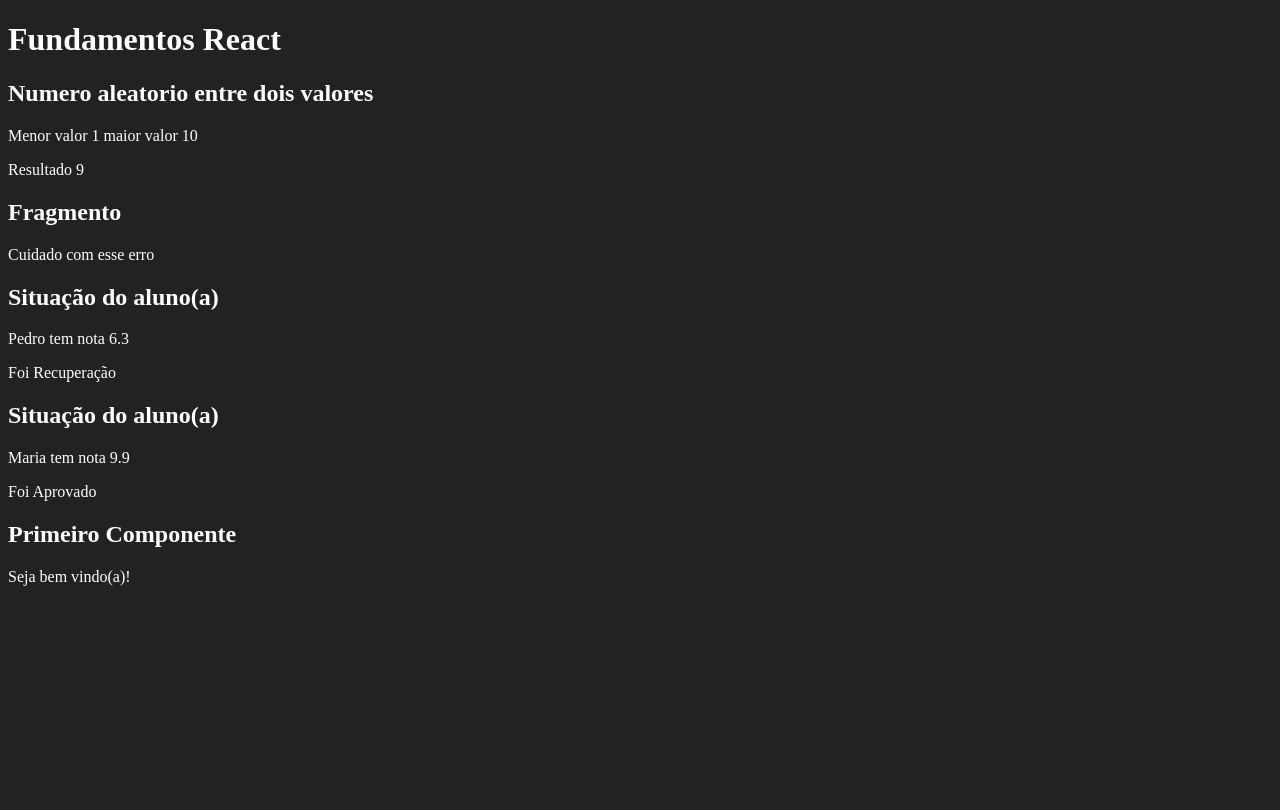
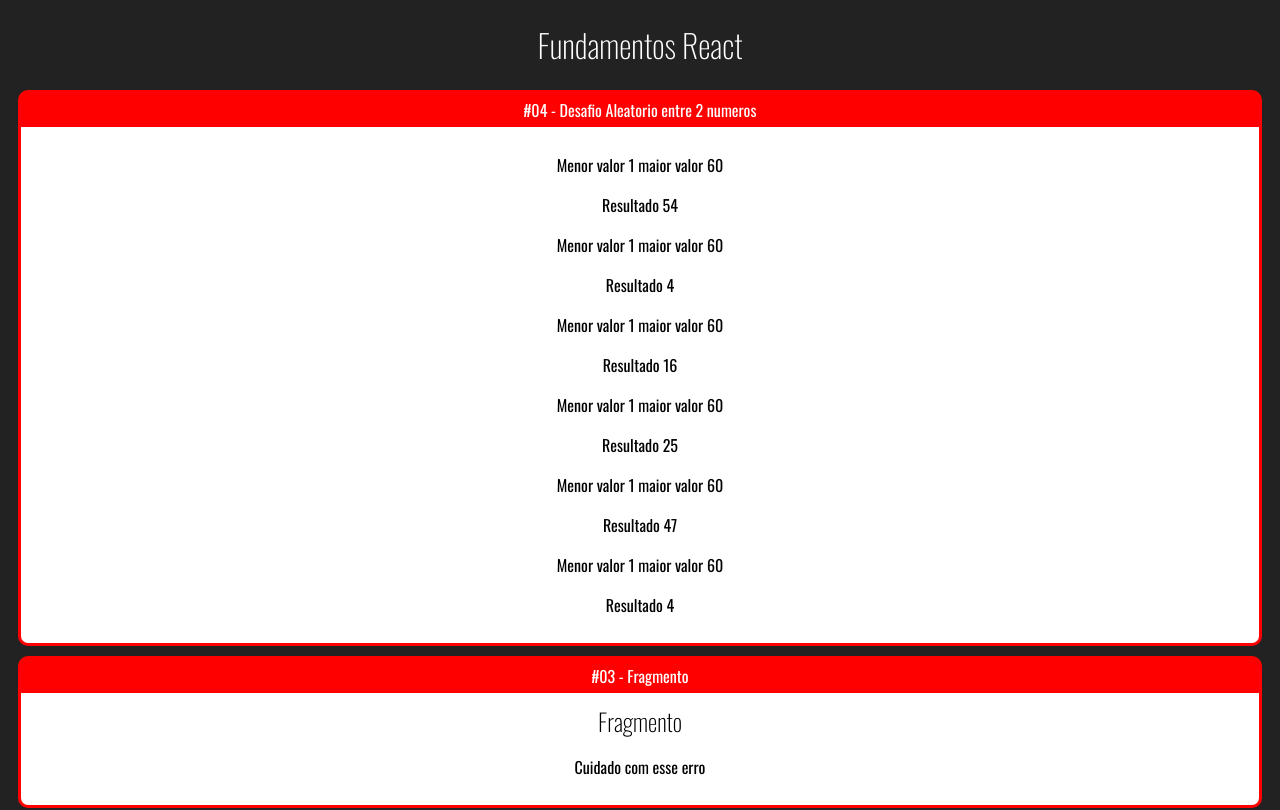
Before and after one commit to oliveiraprg/react_cod3r, a React (Create React App) app in the folder fundamentos-react/: page / in a window 1280 px wide. Shown: the top 810 px of the page. Built offline with nearby package versions, Linux system fonts and the light colour scheme.

Commit message:
refactoring the look of the application

```diff
--- a/fundamentos-react/public/index.html
+++ b/fundamentos-react/public/index.html
@@ -24,6 +24,9 @@
       work correctly both with client-side routing and a non-root public URL.
       Learn how to configure a non-root public URL by running `npm run build`.
     -->
+    <link rel="preconnect" href="https://fonts.googleapis.com">
+    <link rel="preconnect" href="https://fonts.gstatic.com" crossorigin>
+    <link href="https://fonts.googleapis.com/css2?family=Oswald:wght@200;300;400;500;600;700&display=swap" rel="stylesheet">
     <title>React App</title>
   </head>
   <body>
--- a/fundamentos-react/src/App.jsx
+++ b/fundamentos-react/src/App.jsx
@@ -1,5 +1,6 @@
 import React from "react";
 
+import Card from './components/layout/Card'
 import Primeiro from './components/basicos/Primeiro'
 import ComParametro from './components/basicos/ComParametro'
 import Fragmento from './components/basicos/Fragmento'
@@ -10,8 +11,18 @@
     return (
         <div id='app'>
             <h1>Fundamentos React</h1>
-            <Aleatorio min={1} max={10}/>
+            <Card titulo="#04 - Desafio Aleatorio entre 2 numeros">
+                <Aleatorio min={1} max={60}/>
+                <Aleatorio min={1} max={60}/>
+                <Aleatorio min={1} max={60}/>
+                <Aleatorio min={1} max={60}/>
+                <Aleatorio min={1} max={60}/>
+                <Aleatorio min={1} max={60}/>
+            </Card>
+            <Card titulo="#03 - Fragmento">
                 <Fragmento />
+            </Card>
+            <Card titulo="#02 - Componente com paramentro">
                 <ComParametro
                     titulo='Situação do aluno(a)'
                     aluno='Pedro'
@@ -22,7 +33,10 @@
                 aluno='Maria'
                 nota={9.9}
                 />
+            </Card>
+            <Card titulo="#01 - Primeiro Componente">
                 <Primeiro />
+            </Card>
         </div>
     )
 }
--- a/fundamentos-react/src/components/basicos/Aleatorio.jsx
+++ b/fundamentos-react/src/components/basicos/Aleatorio.jsx
@@ -6,7 +6,6 @@
 
     return (
         <div>
-            <h2>Numero aleatorio entre dois valores</h2>
             <p>Menor valor {min} maior valor {max}</p>
             <p>Resultado {aleatorio}</p>
         </div>
--- /dev/null
+++ b/fundamentos-react/src/components/layout/Card.css
@@ -0,0 +1,19 @@
+.Card {
+    background-color: red;
+    border-radius: 10px;
+    overflow: hidden;
+    border: 3px solid red;
+    margin: 10px;
+}
+
+.Card .Title {
+    padding: 5px 0px;
+    display: flex;
+    justify-content: center;
+}
+
+.Card .Content {
+    background-color: #fff;
+    color: #000;
+    padding: 10px;
+}
--- /dev/null
+++ b/fundamentos-react/src/components/layout/Card.jsx
@@ -0,0 +1,11 @@
+import React from "react";
+import './Card.css'
+
+export default function Card (props) {
+    return (
+        <div className="Card">
+             <div className="Title">{props.titulo}</div>
+             <div className="Content"> {props.children} </div >
+        </div>
+    )
+}
--- a/fundamentos-react/src/index.css
+++ b/fundamentos-react/src/index.css
@@ -1,4 +1,14 @@
 body {
+    font-family: Oswald;
     background-color: #222;
     color: #fff;
+    text-align: center;
 }
+
+h1, h2, h3 {
+    font-weight: 200;
+}
+
+h2, h3 {
+    margin: 0;
+}
```
Lines whose indentation alone changed are shown as unchanged.
